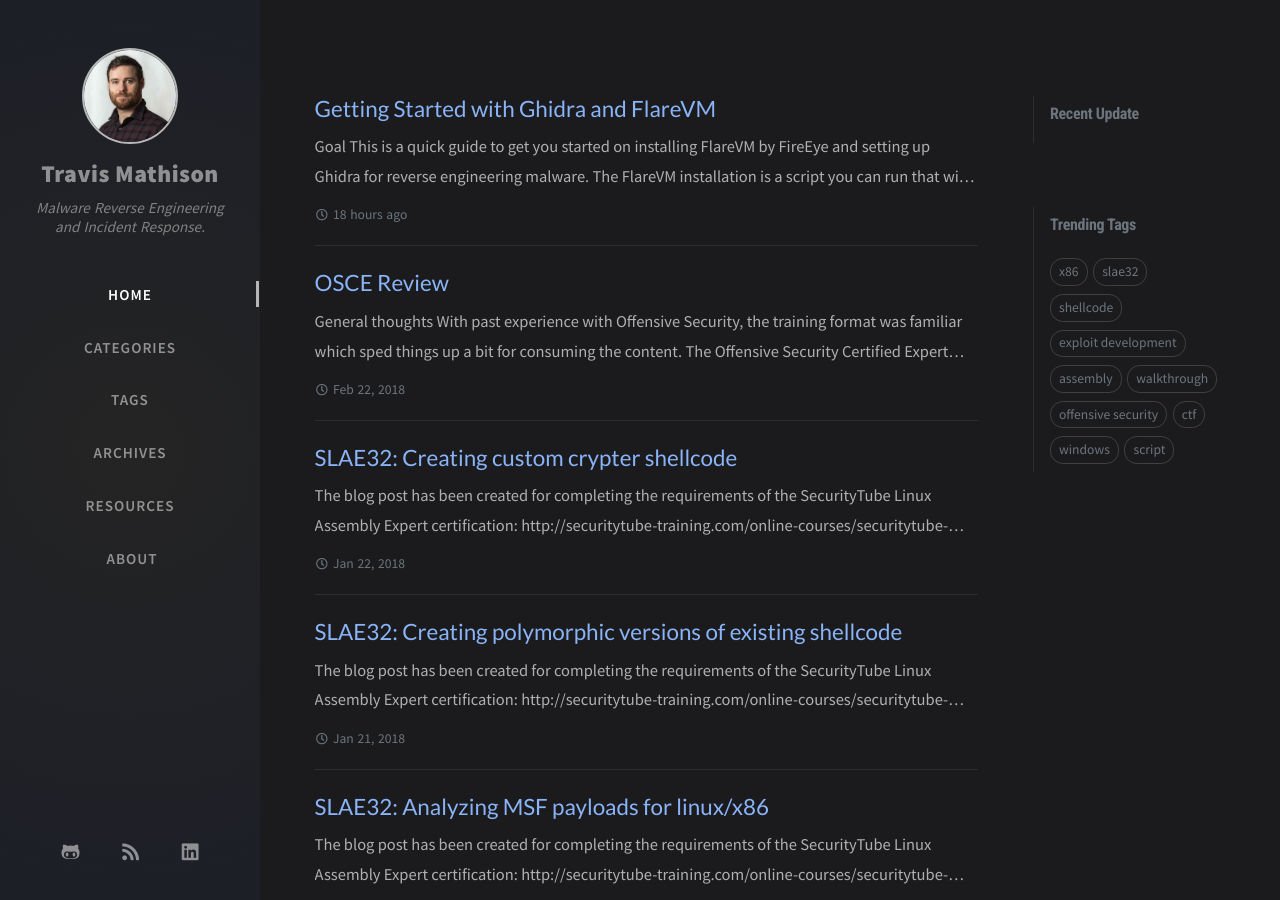
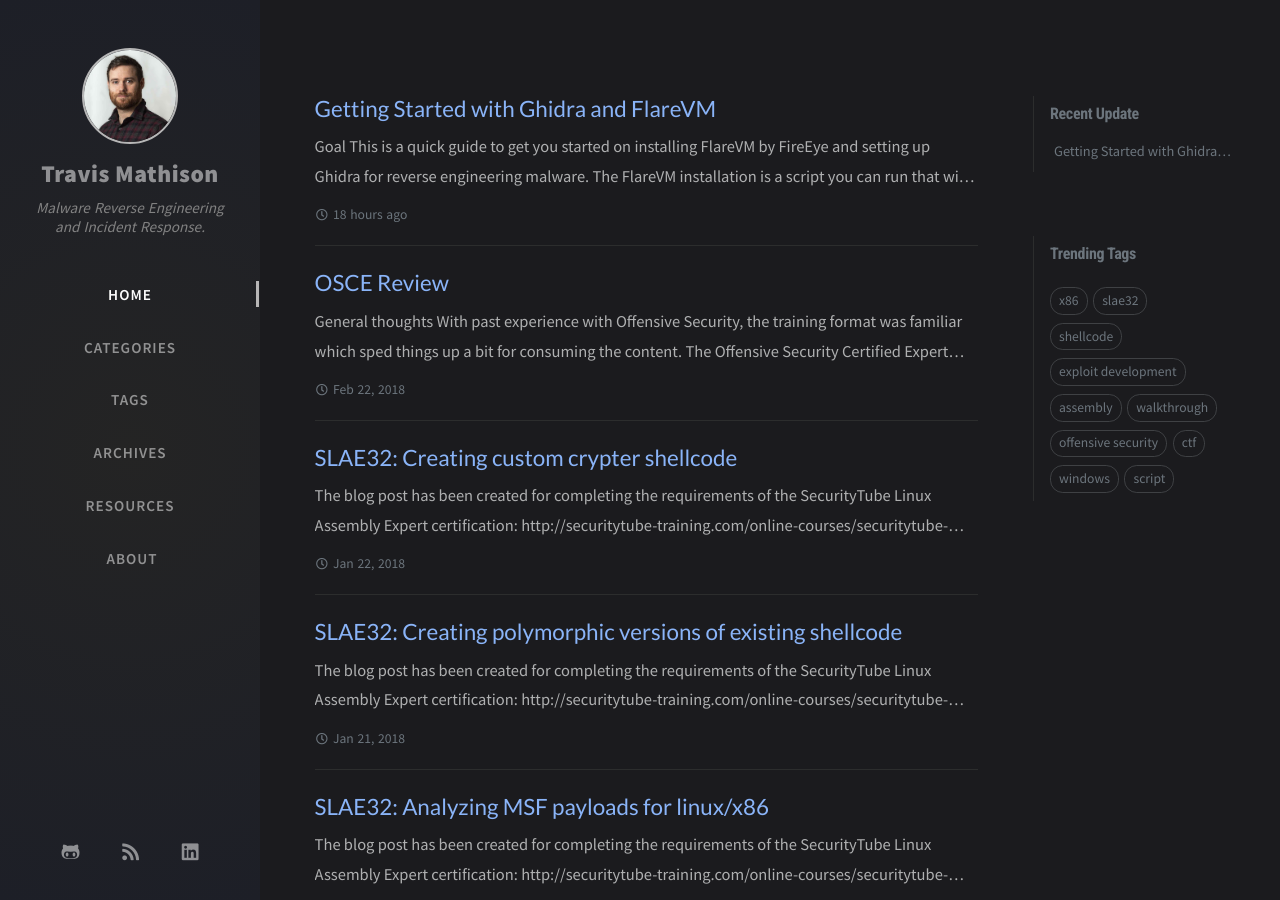
Before and after one commit to tdmathison/tdmathison.github.io, a Jekyll site: the page built from index.html, in a window 1280 px wide and 900 px high. Built offline with Jekyll 4.4.1, drawn with Linux system fonts in a browser that asks for light colours; nearby versions of some CDN libraries; the list of posts is cut into pages by our own code; comment, search, counter and statistics services are not loaded.

```diff
--- a/_data/updates.yml
+++ b/_data/updates.yml
@@ -10,3 +10,6 @@
 -
   filename: 'slae7'
   lastmod: '2020-09-19 20:43:45 -0700'
+-
+  filename: 'Getting-started-FlareVM-Ghidra'
+  lastmod: '2020-09-21 19:11:33 -0700'
```
